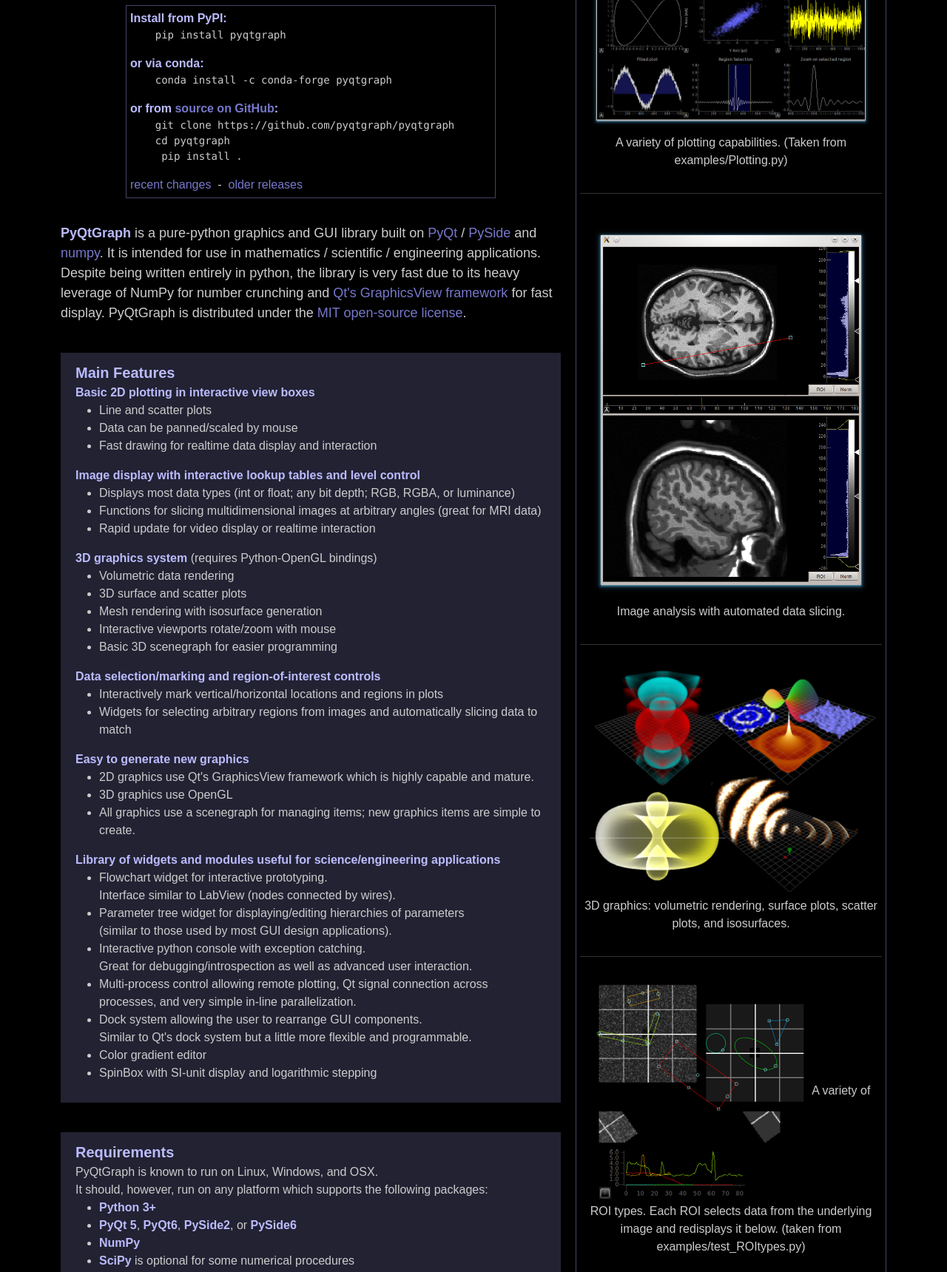
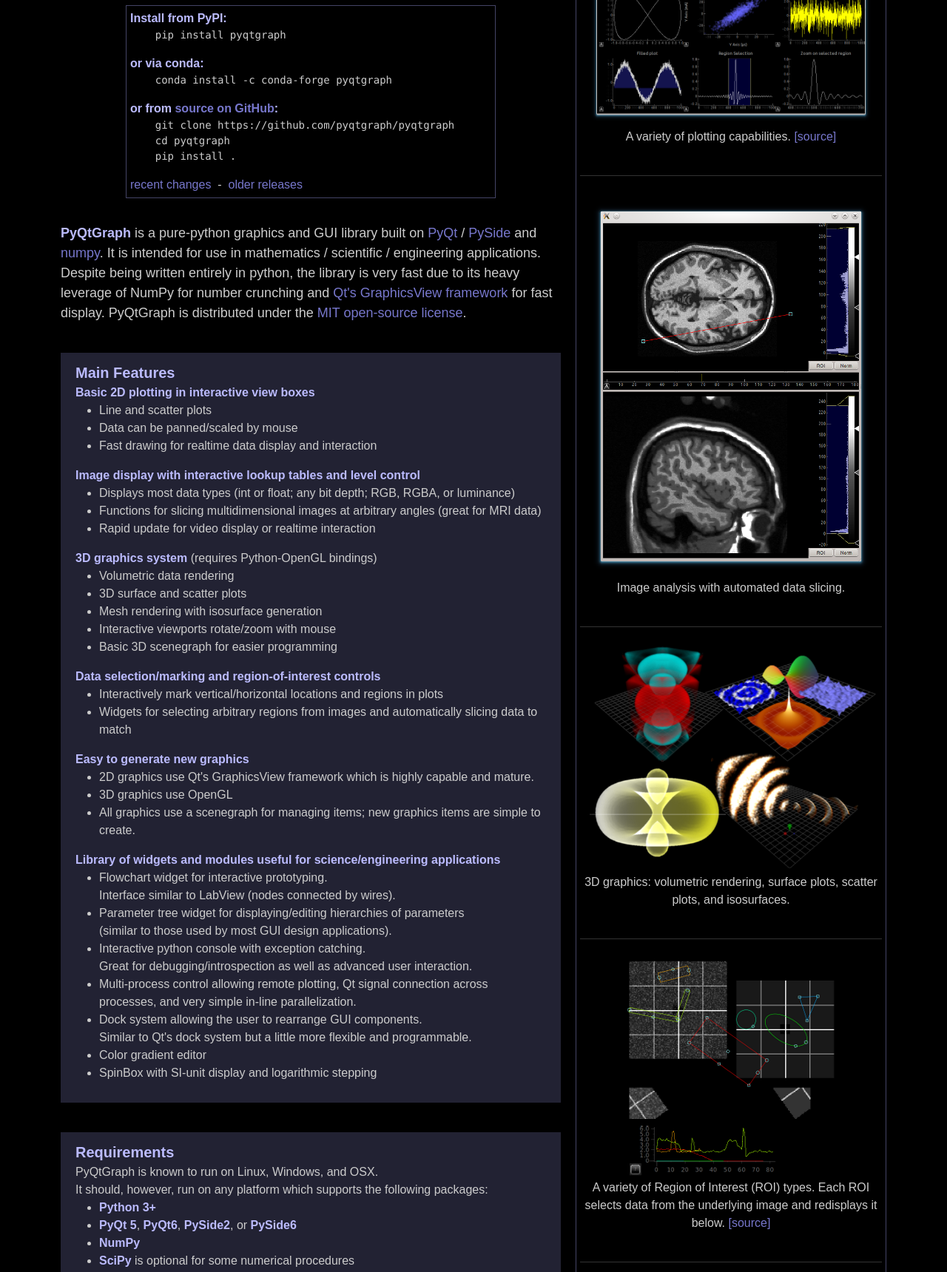
Before and after one commit to pyqtgraph/pyqtgraph.github.io, a plain HTML site: page index.html in a window 1280 px wide. Shown: the part 161-1881 px from the top of the page at 74% size. Drawn offline with nearby package versions, Linux system fonts and the light colour scheme.

Commit message:
Adding links to examples

```diff
--- a/index.html
+++ b/index.html
@@ -15,7 +15,13 @@
       <div class="gallery column">
         <div class="gallery-item">
           <a href="images/plotting.png"><img src="images/plotting_sm.png" /></a>
-          A variety of plotting capabilities. (Taken from examples/Plotting.py)
+          <p>
+            A variety of plotting capabilities.
+            <a
+              href="https://github.com/pyqtgraph/pyqtgraph/blob/master/pyqtgraph/examples/Plotting.py"
+              >[source]</a
+            >
+          </p>
         </div>
         <hr />
 
@@ -23,7 +29,7 @@
           <a href="images/data_slicing.png"
             ><img src="images/data_slicing_sm.png"
           /></a>
-          Image analysis with automated data slicing.
+          <p>Image analysis with automated data slicing.</p>
         </div>
         <hr />
 
@@ -31,8 +37,10 @@
           <a href="images/pyqtgraph-3d.png"
             ><img src="images/pyqtgraph-3d_sm.png"
           /></a>
-          3D graphics: volumetric rendering, surface plots, scatter plots, and
-          isosurfaces.
+          <p>
+            3D graphics: volumetric rendering, surface plots, scatter plots, and
+            isosurfaces.
+          </p>
         </div>
         <hr />
 
@@ -40,8 +48,14 @@
           <a href="images/screenshot3.png"
             ><img src="images/screenshot3_sm.png"
           /></a>
-          A variety of ROI types. Each ROI selects data from the underlying
-          image and redisplays it below. (taken from examples/test_ROItypes.py)
+          <p>
+            A variety of Region of Interest (ROI) types. Each ROI selects data
+            from the underlying image and redisplays it below.
+            <a
+              href="https://github.com/pyqtgraph/pyqtgraph/blob/master/pyqtgraph/examples/ROItypes.py"
+              >[source]</a
+            >
+          </p>
         </div>
         <hr />
 
@@ -49,11 +63,13 @@
           <a href="images/flowchart.png"
             ><img src="images/flowchart_sm.png"
           /></a>
-          Programmable flowcharts for fast prototyping.
-          <br /><br />
+          <p>Programmable flowcharts for fast prototyping.</p>
+        </div>
+        <hr />
+        <p>
           For an example of PyQtGraph in use (and more screenshots), see
           <a href="http://acq4.org/screenshots.html">ACQ4</a>
-        </div>
+        </p>
       </div>
 
       <div class="column">
@@ -98,7 +114,7 @@
             <pre>
     git clone https://github.com/pyqtgraph/pyqtgraph
     cd pyqtgraph
-     pip install .</pre
+    pip install .</pre
             >
             <a
               href="https://github.com/pyqtgraph/pyqtgraph/blob/master/CHANGELOG"
@@ -400,7 +416,7 @@
 -->
 
             <div style="margin-top: 20px">
-              [Please let reach out on the
+              [Please reach out on the
               <a href="https://groups.google.com/forum/#!forum/pyqtgraph"
                 >PyQtGraph Mailing list</a
               >
--- a/style.css
+++ b/style.css
@@ -62,13 +62,11 @@
 .subsection {
 }
 
-
 .subsection-heading {
   font-weight: bold;
   color: #bbbbff;
   font-size: 20px;
 }
-
 
 .subsection-box {
   background-color: #222233;
@@ -78,7 +76,6 @@
   padding-bottom: 12px;
   margin-top: 40px;
 }
-
 
 .footer {
   padding-top: 40px;
@@ -95,7 +92,7 @@
   text-align: center;
 }
 
-.gallery-item{
-  padding-bottom: 16px;
-  padding-top: 16px;
+.gallery-item {
+  padding-bottom: 8px;
+  padding-top: 8px;
 }
```
